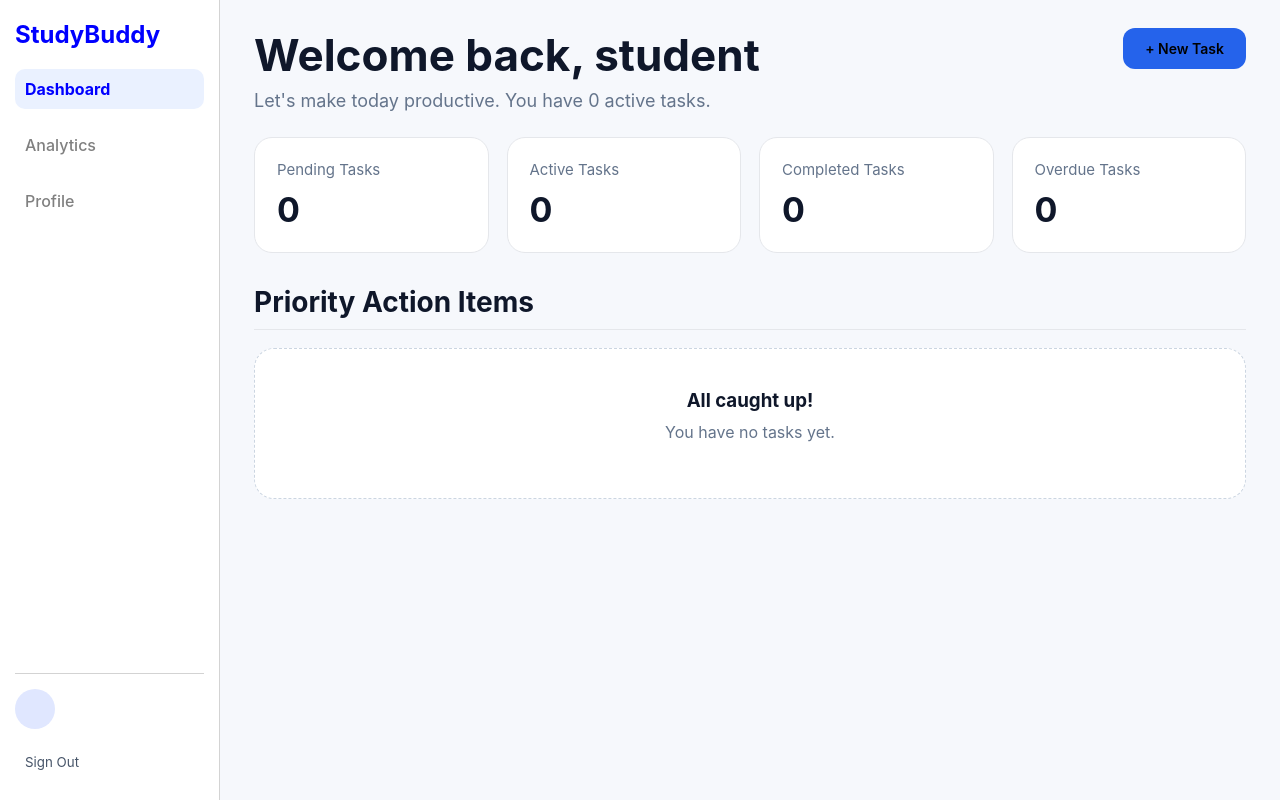
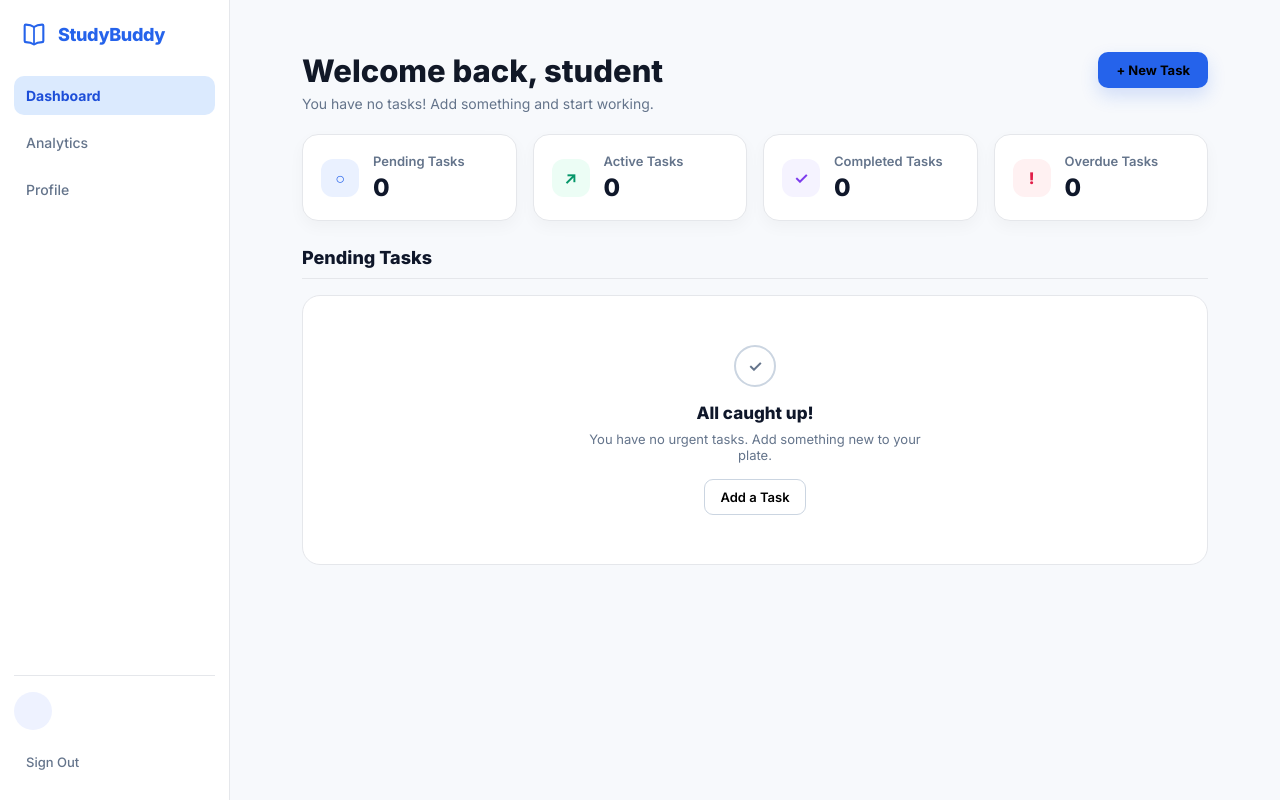
Before and after one commit to ahmedjlidi/Web-Project, a React (Vite) app: page /dashboard in a window 1280 px wide. Built offline with nearby package versions, Linux system fonts and the light colour scheme.

Commit message:
Improved front-end

```diff
--- a/src/Navigation.css
+++ b/src/Navigation.css
@@ -1,120 +1,144 @@
 .sidebar {
-  width: 220px;
+  width: 230px;
   min-height: 100vh;
-  background: white;
-  border-right: 1px solid lightgray;
-  padding: 20px 15px;
+  background-color: #ffffff;
+  border-right: 1px solid #e5e7eb;
+  padding: 20px 14px;
   display: flex;
   flex-direction: column;
   justify-content: space-between;
+  font-family: "Inter", system-ui, -apple-system, BlinkMacSystemFont, "Segoe UI", sans-serif;
 }
 
-.sidebar-logo {
-  color: blue;
-  font-size: 24px;
-  font-weight: bold;
-  margin-bottom: 20px;
+.sidebar-brand {
+  display: flex;
+  align-items: center;
+  gap: 10px;
+  padding: 0 6px;
+  margin-bottom: 28px;
+}
+
+.sidebar-brand img {
+  width: 28px;
+  height: 28px;
+  object-fit: contain;
+}
+
+.sidebar-brand span {
+  font-size: 18px;
+  font-weight: 800;
+  color: #2563eb;
+  letter-spacing: -0.02em;
 }
 
 .sidebar-nav {
   display: flex;
   flex-direction: column;
+  gap: 8px;
 }
 
 .sidebar-link {
-  padding: 10px !important;
+  width: 100%;
+  color: #64748b !important;
+  background-color: transparent !important;
   border-radius: 10px;
-  color: gray !important;
-  text-decoration: none !important;
-  margin-bottom: 8px;
+  padding: 11px 12px !important;
+  font-size: 14px;
+  font-weight: 500;
+  transition:
+    background-color 0.18s ease,
+    color 0.18s ease,
+    transform 0.18s ease;
+}
+
+.sidebar-link:hover {
+  background-color: #f1f5f9 !important;
+  color: #2563eb !important;
+  transform: translateX(2px);
 }
 
 .active-link {
-  background-color: lightblue;
-  color: blue !important;
-  font-weight: bold;
+  background-color: #dbeafe !important;
+  color: #1d4ed8 !important;
+  font-weight: 700;
 }
 
 .sidebar-bottom {
-  border-top: 1px solid lightgray;
-  padding-top: 15px;
+  border-top: 1px solid #e5e7eb;
+  padding-top: 16px;
 }
 
 .user-box {
   display: flex;
   align-items: center;
-  gap: 12px;
-
-  width: 100%;
+  gap: 10px;
+  margin-bottom: 14px;
+  min-width: 0;
 }
 
 .user-avatar {
-  width: 40px;
-  height: 40px;
-  min-width: 38px;
+  width: 38px;
+  height: 38px;
   border-radius: 50%;
-  margin-right: 0;
-  margin-left: 0;
-
-  background: #e0e7ff;
-  color: blue;
-
+  background-color: #eef2ff;
+  color: #2563eb;
   display: flex;
-
-  font-weight: 600;
-  font-size: 18px;
-
+  align-items: center;
+  justify-content: center;
+  font-size: 15px;
+  font-weight: 800;
+  flex-shrink: 0;
 }
 
+.avatar-img {
+  width: 100%;
+  height: 100%;
+  border-radius: 50%;
+  object-fit: cover;
+}
+
+.user-info {
+  min-width: 0;
+}
 
 .user-name {
   margin: 0;
-  font-weight: 600;
-  font-size: 16px;
+  color: #0f172a;
+  font-size: 13px;
+  font-weight: 700;
+  line-height: 1.2;
 }
 
-user-box {
-  display: flex;
-  align-items: center;
-  gap: 12px;
-
-  width: 100%;
-}
-
-
-.user-info {
-  min-width: 0;
-  flex: 1;
+.user-email {
+  margin: 2px 0 0;
+  color: #94a3b8;
+  font-size: 11px;
+  line-height: 1.2;
+  max-width: 145px;
   overflow: hidden;
-}
-
-
-.user-email {
-  margin: 0;
-  font-size: 14px;
-  color: #6b7280;
-
-  overflow: hidden;
+  white-space: nowrap;
   text-overflow: ellipsis;
 }
 
-
 .signout-btn {
   width: 100%;
-  background: none;
   border: none;
+  background-color: transparent;
+  color: #64748b;
   text-align: left;
-  padding: 10px;
+  padding: 10px 12px;
+  border-radius: 10px;
+  font-size: 13px;
+  font-weight: 500;
   cursor: pointer;
+  transition:
+    background-color 0.18s ease,
+    color 0.18s ease,
+    transform 0.18s ease;
 }
 
 .signout-btn:hover {
-  background: lightgray;
+  background-color: #f1f5f9;
+  color: #0f172a;
+  transform: translateX(2px);
 }
-
-.avatar-img {
-  width: 40px;
-  height: 40px;
-  border-radius: 50%;
-  object-fit: cover;
-}
--- a/src/Navigation.jsx
+++ b/src/Navigation.jsx
@@ -1,5 +1,6 @@
 import { Nav } from "react-bootstrap";
 import { Link, useLocation, useNavigate } from "react-router-dom";
+import logo from "./assets/logo.svg";
 import "./Navigation.css";
 
 function Navigation({ user }) {
@@ -17,16 +18,24 @@ function Navigation({ user }) {
   return (
     <div className="sidebar">
       <div>
-        <h2 className="sidebar-logo">StudyBuddy</h2>
+        <div className="sidebar-brand">
+          <img src={logo} alt="StudyBuddy logo" />
+          <span>StudyBuddy</span>
+        </div>
 
         <Nav className="flex-column sidebar-nav">
           <Nav.Link
             as={Link}
             to="/dashboard"
-            className={location.pathname === "/dashboard" ? "sidebar-link active-link" : "sidebar-link"}
+            className={
+              location.pathname === "/dashboard"
+                ? "sidebar-link active-link"
+                : "sidebar-link"
+            }
           >
             Dashboard
           </Nav.Link>
+
           {/*
           <Nav.Link
             as={Link}
@@ -36,10 +45,15 @@ function Navigation({ user }) {
             Tasks
           </Nav.Link>
           */}
+
           <Nav.Link
             as={Link}
             to="/analytics"
-            className={location.pathname === "/analytics" ? "sidebar-link active-link" : "sidebar-link"}
+            className={
+              location.pathname === "/analytics"
+                ? "sidebar-link active-link"
+                : "sidebar-link"
+            }
           >
             Analytics
           </Nav.Link>
@@ -47,7 +61,11 @@ function Navigation({ user }) {
           <Nav.Link
             as={Link}
             to="/profile"
-            className={location.pathname === "/profile" ? "sidebar-link active-link" : "sidebar-link"}
+            className={
+              location.pathname === "/profile"
+                ? "sidebar-link active-link"
+                : "sidebar-link"
+            }
           >
             Profile
           </Nav.Link>
@@ -56,7 +74,11 @@ function Navigation({ user }) {
             <Nav.Link
               as={Link}
               to="/admin"
-              className={location.pathname === "/admin" ? "sidebar-link active-link" : "sidebar-link"}
+              className={
+                location.pathname === "/admin"
+                  ? "sidebar-link active-link"
+                  : "sidebar-link"
+              }
             >
               Admin
             </Nav.Link>
@@ -68,7 +90,7 @@ function Navigation({ user }) {
         <div className="user-box">
           <div className="user-avatar">
             {user?.avatar ? (
-                <img src={user.avatar} className="avatar-img" />
+              <img src={user.avatar} className="avatar-img" alt="User avatar" />
             ) : (
               user?.username?.charAt(0).toUpperCase()
             )}
--- a/src/components/Task.css
+++ b/src/components/Task.css
@@ -4,7 +4,7 @@
     border-radius: 22px;
     padding: 24px 28px;
     box-shadow: 0 4px 14px rgba(0, 0, 0, 0.08);
-    font-family: Arial, Helvetica, sans-serif;
+    font-family: "Inter", system-ui, -apple-system, BlinkMacSystemFont, "Segoe UI", sans-serif;
     color: #111827;
 }
 
--- a/src/index.css
+++ b/src/index.css
@@ -1,14 +1,62 @@
+@import url("https://fonts.googleapis.com/css2?family=Inter:wght@400;500;600;700;800&display=swap");
+
 * {
-  margin: 0;
-  padding: 0;
   box-sizing: border-box;
 }
 
-body {
-  background: #f9fafc;
-  font-family: "Inter", sans-serif;
+html {
+  font-family: "Inter", system-ui, -apple-system, BlinkMacSystemFont, "Segoe UI", sans-serif;
+  background-color: #f7f9fc;
+  scroll-behavior: smooth;
 }
 
-#root {
-  width: 100%;
+body {
+  margin: 0;
+  font-family: inherit;
+  background-color: #f7f9fc;
+  color: #0f172a;
+  -webkit-font-smoothing: antialiased;
+  -moz-osx-font-smoothing: grayscale;
 }
+
+button,
+input,
+textarea,
+select {
+  font-family: inherit;
+}
+
+a {
+  color: inherit;
+  text-decoration: none;
+}
+
+button {
+  transition:
+    background-color 0.18s ease,
+    color 0.18s ease,
+    border-color 0.18s ease,
+    box-shadow 0.18s ease,
+    transform 0.18s ease;
+}
+
+button:hover {
+  transform: translateY(-1px);
+}
+
+.card,
+.stat-card,
+.task-card,
+.empty-box {
+  transition:
+    box-shadow 0.2s ease,
+    transform 0.2s ease,
+    border-color 0.2s ease;
+}
+
+.card:hover,
+.stat-card:hover,
+.task-card:hover {
+  transform: translateY(-2px);
+  box-shadow: 0 12px 28px rgba(15, 23, 42, 0.08);
+}
--- a/src/pages/Dashboard.css
+++ b/src/pages/Dashboard.css
@@ -1,55 +1,87 @@
 .dashboard-page {
   display: flex;
   min-height: 100vh;
-  background-color: #f6f8fc;
+  background-color: #f7f9fc;
   font-family: Arial, sans-serif;
+  color: #0f172a;
 }
 
+/* Sidebar */
+
 .sidebar {
-  width: 220px;
-  background-color: white;
+  width: 230px;
+  background-color: #ffffff;
   border-right: 1px solid #e5e7eb;
-  padding: 22px 16px;
+  padding: 18px 14px;
   display: flex;
   flex-direction: column;
   justify-content: space-between;
 }
 
-.sidebar-logo {
-  font-size: 30px;
+.sidebar-brand {
+  display: flex;
+  align-items: center;
+  gap: 10px;
+  margin-bottom: 28px;
+  padding: 0 6px;
+}
+
+.sidebar-brand img {
+  width: 28px;
+  height: 28px;
+  object-fit: contain;
+}
+
+.sidebar-brand span {
+  font-size: 20px;
   font-weight: 700;
   color: #2563eb;
-  margin-bottom: 22px;
 }
 
 .sidebar-nav {
-  gap: 8px;
+  display: flex;
+  flex-direction: column;
+  gap: 6px;
 }
 
 .sidebar-link {
-  color: #64748b !important;
-  border-radius: 12px;
-  padding: 12px 14px !important;
+  width: 100%;
+  border: none;
+  background-color: transparent;
+  color: #64748b;
+  text-align: left;
+  border-radius: 10px;
+  padding: 11px 12px;
+  font-size: 14px;
   font-weight: 500;
+  cursor: pointer;
+}
+
+.sidebar-link:hover {
+  background-color: #f1f5f9;
 }
 
 .active-link {
-  background-color: #eaf1ff !important;
-  color: #2563eb !important;
+  background-color: #eef4ff;
+  color: #2563eb;
   font-weight: 700;
 }
 
-.sidebar-user {
+.sidebar-bottom {
   border-top: 1px solid #e5e7eb;
-  padding-top: 18px;
+  padding-top: 16px;
+}
+
+.user-box {
   display: flex;
-  gap: 12px;
+  gap: 10px;
   align-items: center;
+  margin-bottom: 12px;
 }
 
 .user-avatar {
-  width: 40px;
-  height: 40px;
+  width: 34px;
+  height: 34px;
   border-radius: 50%;
   background-color: #dbeafe;
   color: #2563eb;
@@ -61,19 +93,42 @@
 
 .user-name {
   margin: 0;
+  font-size: 13px;
   font-weight: 700;
   color: #0f172a;
 }
 
 .user-email {
   margin: 0;
+  font-size: 11px;
+  color: #94a3b8;
+  max-width: 135px;
+  overflow: hidden;
+  white-space: nowrap;
+  text-overflow: ellipsis;
+}
+
+.signout-btn {
+  width: 100%;
+  background: none;
+  border: none;
+  text-align: left;
+  padding: 9px 10px;
+  border-radius: 9px;
+  cursor: pointer;
+  color: #64748b;
   font-size: 13px;
-  color: #64748b;
 }
+
+.signout-btn:hover {
+  background-color: #f1f5f9;
+}
+
+/* Main */
 
 .dashboard-main {
   flex: 1;
-  padding: 28px 34px;
+  padding: 26px 36px;
 }
 
 .dashboard-header {
@@ -81,38 +136,46 @@
   justify-content: space-between;
   align-items: flex-start;
   gap: 20px;
-  margin-bottom: 26px;
+  margin-bottom: 22px;
 }
 
 .dashboard-header h1 {
-  font-size: 44px;
-  margin-bottom: 8px;
-  color: #0f172a;
+  font-size: 31px;
+  line-height: 1.2;
+  margin: 0 0 6px;
+  color: #111827;
+  font-weight: 800;
 }
 
 .dashboard-header p {
+  margin: 0;
   color: #64748b;
-  font-size: 18px;
+  font-size: 14px;
 }
 
 .new-task-button {
   background-color: #2563eb !important;
   border: none !important;
-  border-radius: 12px !important;
-  padding: 12px 22px !important;
-  font-weight: 600 !important;
+  border-radius: 10px !important;
+  padding: 10px 18px !important;
+  font-size: 13px !important;
+  font-weight: 700 !important;
+  box-shadow: 0 8px 18px rgba(37, 99, 235, 0.18);
 }
 
+/* Add task form */
+
 .task-form-box {
-  background-color: white;
+  background-color: #ffffff;
   border: 1px solid #e5e7eb;
-  border-radius: 18px;
+  border-radius: 16px;
   padding: 20px;
-  margin-bottom: 26px;
+  margin-bottom: 22px;
+  box-shadow: 0 6px 18px rgba(15, 23, 42, 0.04);
 }
 
 .form-title {
-  font-size: 24px;
+  font-size: 22px;
   margin-bottom: 16px;
   color: #0f172a;
 }
@@ -128,7 +191,7 @@
   border: 1px solid #d1d5db;
   border-radius: 10px;
   padding: 12px;
-  font-size: 15px;
+  font-size: 14px;
 }
 
 .form-actions {
@@ -137,67 +200,167 @@
 
 .add-btn {
   background-color: #2563eb;
-  color: white;
+  color: #ffffff;
   border: none;
   border-radius: 10px;
-  padding: 12px 18px;
-  font-weight: 600;
+  padding: 11px 18px;
+  font-weight: 700;
 }
+
+/* Stats */
 
 .stats-grid {
   display: grid;
   grid-template-columns: repeat(4, 1fr);
-  gap: 18px;
-  margin-bottom: 32px;
+  gap: 16px;
+  margin-bottom: 26px;
 }
 
 .stat-card {
-  background-color: white;
+  background-color: #ffffff;
   border: 1px solid #e5e7eb;
-  border-radius: 18px;
-  padding: 22px;
+  border-radius: 16px;
+  padding: 18px;
+  display: flex;
+  align-items: center;
+  gap: 14px;
+  box-shadow: 0 6px 16px rgba(15, 23, 42, 0.035);
+}
+
+.stat-icon {
+  width: 38px;
+  height: 38px;
+  border-radius: 12px;
+  display: flex;
+  align-items: center;
+  justify-content: center;
+  font-weight: 800;
+  font-size: 16px;
+}
+
+.stat-icon.blue {
+  background-color: #eaf1ff;
+  color: #2563eb;
+}
+
+.stat-icon.green {
+  background-color: #ecfdf5;
+  color: #059669;
+}
+
+.stat-icon.purple {
+  background-color: #f5f3ff;
+  color: #7c3aed;
+}
+
+.stat-icon.red {
+  background-color: #fff1f2;
+  color: #e11d48;
 }
 
 .stat-card p {
-  margin-bottom: 10px;
+  margin: 0 0 4px;
   color: #64748b;
-  font-size: 15px;
+  font-size: 13px;
+  font-weight: 600;
 }
 
 .stat-card h2 {
   margin: 0;
-  font-size: 34px;
+  font-size: 24px;
   color: #0f172a;
+  font-weight: 800;
 }
+
+/* Section */
 
 .section-header {
   border-bottom: 1px solid #e5e7eb;
   padding-bottom: 10px;
-  margin-bottom: 18px;
+  margin-bottom: 16px;
 }
 
 .section-header h2 {
-  font-size: 28px;
+  font-size: 18px;
   color: #0f172a;
   margin: 0;
+  font-weight: 800;
 }
+
+/* Empty state */
+
+.empty-box {
+  background-color: #ffffff;
+  border: 1px solid #e5e7eb;
+  border-radius: 18px;
+  padding: 46px 24px;
+  text-align: center;
+  min-height: 270px;
+  display: flex;
+  flex-direction: column;
+  align-items: center;
+  justify-content: center;
+}
+
+.empty-icon {
+  width: 42px;
+  height: 42px;
+  border-radius: 50%;
+  border: 2px solid #cbd5e1;
+  color: #64748b;
+  display: flex;
+  align-items: center;
+  justify-content: center;
+  margin-bottom: 16px;
+  font-weight: 800;
+}
+
+.empty-box h3 {
+  color: #0f172a;
+  margin: 0 0 8px;
+  font-size: 17px;
+  font-weight: 800;
+}
+
+.empty-box p {
+  color: #64748b;
+  margin: 0 0 16px;
+  font-size: 13px;
+  max-width: 340px;
+}
+
+.empty-box button {
+  background-color: #ffffff;
+  border: 1px solid #cbd5e1;
+  border-radius: 9px;
+  padding: 9px 15px;
+  font-size: 13px;
+  font-weight: 600;
+  cursor: pointer;
+}
+
+.empty-box button:hover {
+  background-color: #f8fafc;
+}
+
+/* Task cards, if your TaskList uses these class names */
 
 .tasks-grid {
   display: grid;
   grid-template-columns: repeat(auto-fit, minmax(280px, 340px));
-  gap: 22px;
+  gap: 18px;
 }
 
 .task-card {
-  background-color: white;
+  background-color: #ffffff;
   border: 1px solid #e5e7eb;
-  border-radius: 18px;
-  padding: 20px;
-  box-shadow: 0 4px 10px rgba(15, 23, 42, 0.05);
+  border-radius: 16px;
+  padding: 18px;
+  box-shadow: 0 6px 16px rgba(15, 23, 42, 0.04);
 }
 
 .task-top h3 {
-  font-size: 26px;
+  font-size: 22px;
   color: #0f172a;
   margin-bottom: 10px;
 }
@@ -205,9 +368,9 @@
 .task-meta {
   display: flex;
   flex-wrap: wrap;
-  gap: 12px;
+  gap: 10px;
   color: #64748b;
-  font-size: 14px;
+  font-size: 13px;
   margin-bottom: 12px;
 }
 
@@ -215,9 +378,9 @@
   display: inline-block;
   background-color: #eef2ff;
   color: #475569;
-  padding: 5px 12px;
+  padding: 5px 11px;
   border-radius: 999px;
-  font-size: 13px;
+  font-size: 12px;
   margin-bottom: 14px;
 }
 
@@ -237,37 +400,14 @@
 
 .focus-btn {
   background-color: #2563eb;
-  color: white;
+  color: #ffffff;
   border: none;
   border-radius: 10px;
-  padding: 12px 16px;
-  font-weight: 600;
+  padding: 11px 16px;
+  font-weight: 700;
 }
 
-.empty-box {
-  background-color: white;
-  border: 1px dashed #cbd5e1;
-  border-radius: 20px;
-  padding: 40px;
-  text-align: center;
-}
-
-.empty-box h3 {
-  color: #0f172a;
-  margin-bottom: 10px;
-}
-
-.empty-box p {
-  color: #64748b;
-  margin-bottom: 16px;
-}
-
-.empty-box button {
-  background-color: white;
-  border: 1px solid #cbd5e1;
-  border-radius: 10px;
-  padding: 10px 16px;
-}
+/* Responsive */
 
 @media (max-width: 1100px) {
   .stats-grid {
@@ -286,7 +426,11 @@
 
   .sidebar {
     width: 100%;
-    height: auto;
+    min-height: auto;
+  }
+
+  .dashboard-main {
+    padding: 22px 18px;
   }
 
   .dashboard-header {
@@ -297,51 +441,3 @@
     grid-template-columns: 1fr;
   }
 }
-.sidebar {
-  width: 220px;
-  background-color: white;
-  border-right: 1px solid #e5e7eb;
-  padding: 22px 16px;
-  display: flex;
-  flex-direction: column;
-  justify-content: space-between; /* IMPORTANT */
-}
-
-.sidebar-bottom {
-  border-top: 1px solid #e5e7eb;
-  padding-top: 16px;
-}
-
-.user-box {
-  display: flex;
-  gap: 12px;
-  align-items: center;
-  margin-bottom: 15px;
-}
-
-.user-avatar {
-  width: 40px;
-  height: 40px;
-  border-radius: 50%;
-  background-color: #dbeafe;
-  color: #2563eb;
-  display: flex;
-  align-items: center;
-  justify-content: center;
-  font-weight: bold;
-}
-
-.signout-btn {
-  width: 100%;
-  background: none;
-  border: none;
-  text-align: left;
-  padding: 10px;
-  border-radius: 10px;
-  cursor: pointer;
-  color: #475569;
-}
-
-.signout-btn:hover {
-  background-color: #f1f5f9;
-}
--- a/src/pages/Dashboard.jsx
+++ b/src/pages/Dashboard.jsx
@@ -4,6 +4,7 @@ import TaskList from "../components/TaskList";
 import AddTask from "../components/AddTask";
 import { useTasks } from "../components/TaskContext";
 import NotificationBanner from "../components/NotificationBanner";
+import logo from "../assets/logo.svg";
 import "./Dashboard.css";
 
 function Dashboard() {
@@ -47,10 +48,7 @@ function Dashboard() {
           userID: task.userID,
           title: task.title,
           estimatedDuration: task.estimatedDuration,
-
-          // Keep raw date. Do not format here.
           deadline: task.deadline,
-
           difficulty: Number(task.difficulty),
           priority: Number(task.priority),
           category: task.category,
@@ -87,16 +85,38 @@ function Dashboard() {
     (task) => task.currentProgress < 100
   );
 
+  function getWelcomeMessage() {
+    if (tasks.length === 0) {
+      return "You have no tasks! Add something and start working.";
+    }
+
+    if (completedTasks.length === tasks.length) {
+      return "Good job. All your tasks are completed.";
+    }
+
+    if (overdueTasks.length > 0) {
+      return `You have ${overdueTasks.length} overdue task${overdueTasks.length > 1 ? "s" : ""}.`;
+    }
+
+    if (activeTasks.length > 0) {
+      return `You have ${activeTasks.length} active task${activeTasks.length > 1 ? "s" : ""}.`;
+    }
+
+    if (pendingTasks.length > 0) {
+      return `You have ${pendingTasks.length} pending task${pendingTasks.length > 1 ? "s" : ""}.`;
+    }
+
+    return "Check your task list and plan your next step.";
+  }
+
   return (
-    <>
+    <main className="dashboard-main">
       <NotificationBanner />
 
       <div className="dashboard-header">
         <div>
           <h1>Welcome back, student</h1>
-          <p>
-            Let&apos;s make today productive. You have {activeTasks.length} active tasks.
-          </p>
+          <p>{getWelcomeMessage()}</p>
         </div>
 
         <Button
@@ -105,6 +125,7 @@ function Dashboard() {
         >
           + New Task
         </Button>
+      </div>
 
       {showAddTask && (
         <AddTask
@@ -112,38 +133,51 @@ function Dashboard() {
           onClose={() => setShowAddTask(false)}
         />
       )}
-      </div>
 
       <div className="stats-grid">
         <div className="stat-card">
+          <div className="stat-icon blue">○</div>
+          <div>
             <p>Pending Tasks</p>
             <h2>{pendingTasks.length}</h2>
           </div>
+        </div>
 
         <div className="stat-card">
+          <div className="stat-icon green">↗</div>
+          <div>
             <p>Active Tasks</p>
             <h2>{activeTasks.length}</h2>
           </div>
+        </div>
 
         <div className="stat-card">
+          <div className="stat-icon purple">✓</div>
+          <div>
             <p>Completed Tasks</p>
             <h2>{completedTasks.length}</h2>
           </div>
+        </div>
 
         <div className="stat-card">
+          <div className="stat-icon red">!</div>
+          <div>
             <p>Overdue Tasks</p>
             <h2>{overdueTasks.length}</h2>
           </div>
         </div>
+      </div>
 
       <div className="section-header">
-        <h2>Priority Action Items</h2>
+        <h2>Pending Tasks</h2>
       </div>
 
       {tasks.length === 0 ? (
         <div className="empty-box">
+          <div className="empty-icon">✓</div>
           <h3>All caught up!</h3>
-          <p>You have no tasks yet.</p>
+          <p>You have no urgent tasks. Add something new to your plate.</p>
+          <button onClick={() => setShowAddTask(true)}>Add a Task</button>
         </div>
       ) : (
         <TaskList
@@ -152,7 +186,7 @@ function Dashboard() {
           setTasks={setTasks}
         />
       )}
-    </>
+    </main>
   );
 }
 
```
Lines whose indentation alone changed are shown as unchanged.
